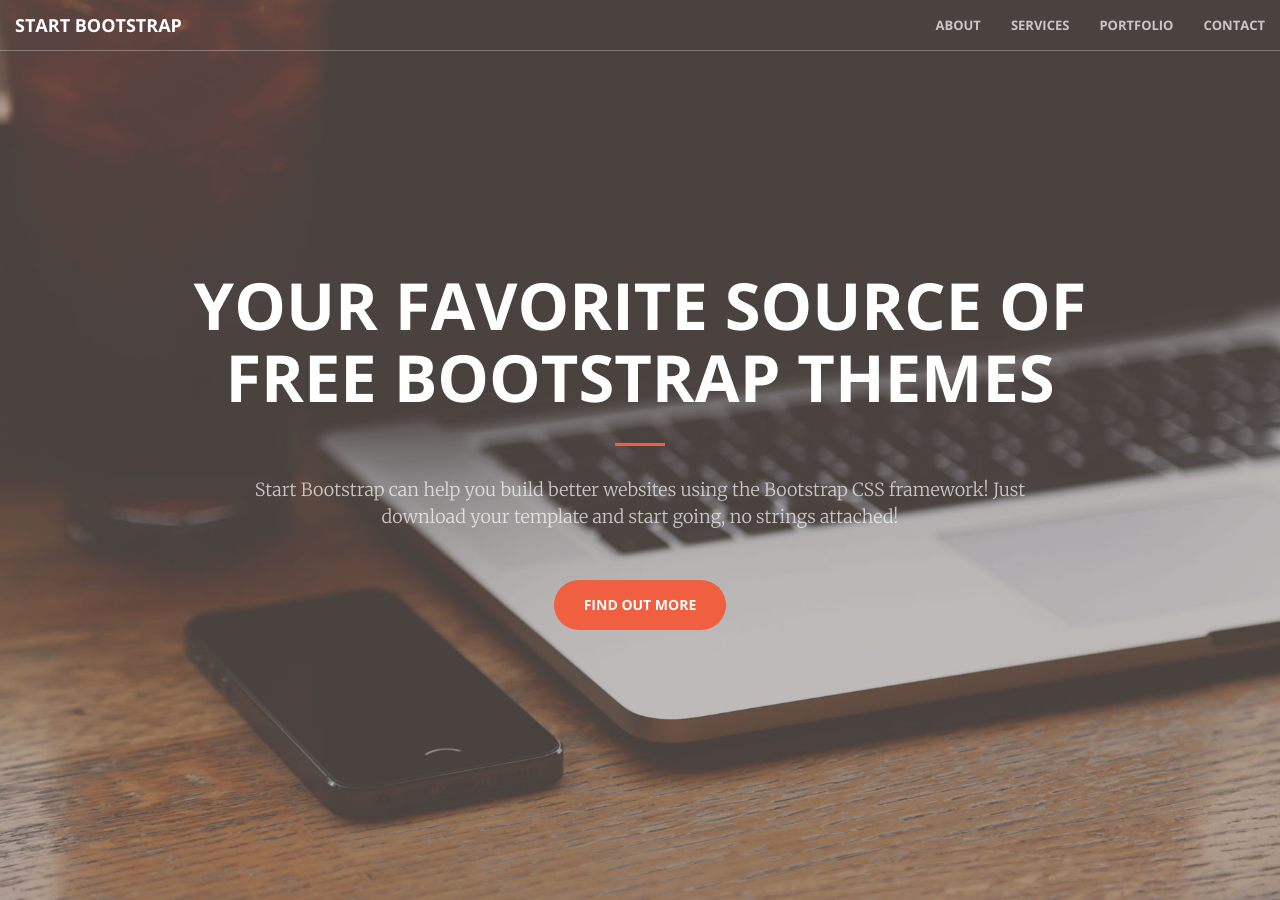
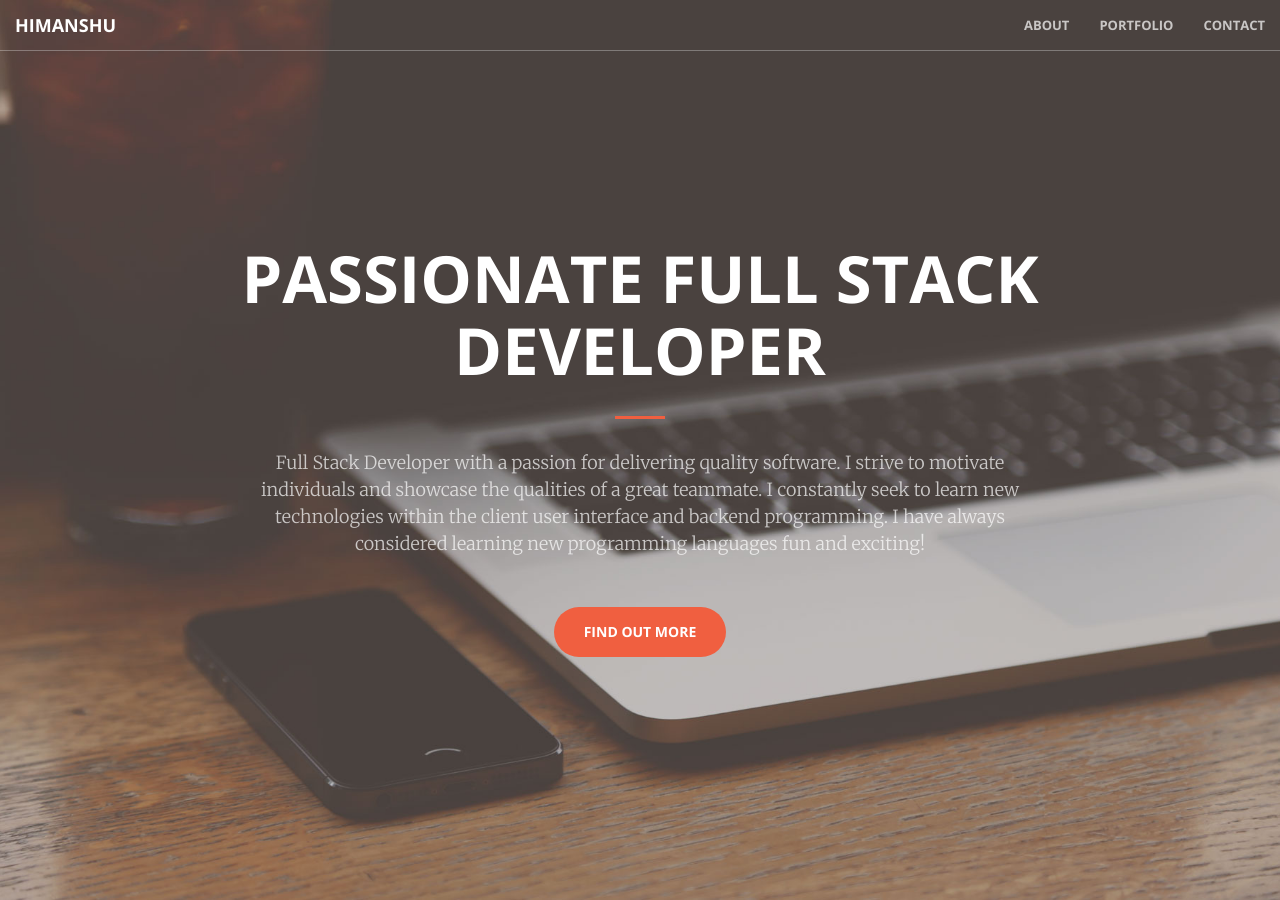
Before and after one commit to Himanshukumar30/Himanshu, a Jekyll site: the page built from index.html, in a window 1280 px wide and 900 px high. Built offline with Jekyll 4.4.1, drawn with Linux system fonts in a browser that asks for light colours.

Commit message:
updating header

```diff
--- a/_includes/header.html
+++ b/_includes/header.html
@@ -1,10 +1,18 @@
 <header>
-    <div class="header-content">
-        <div class="header-content-inner">
-            <h1>Your Favorite Source of Free Bootstrap Themes</h1>
-            <hr>
-            <p>Start Bootstrap can help you build better websites using the Bootstrap CSS framework! Just download your template and start going, no strings attached!</p>
-            <a href="#about" class="btn btn-primary btn-xl page-scroll">Find Out More</a>
-        </div>
+  <div class="header-content">
+    <div class="header-content-inner">
+      <h1>Passionate Full Stack Developer</h1>
+      <hr />
+      <p>
+        Full Stack Developer with a passion for delivering quality software. I
+        strive to motivate individuals and showcase the qualities of a great
+        teammate. I constantly seek to learn new technologies within the client
+        user interface and backend programming. I have always considered
+        learning new programming languages fun and exciting!
+      </p>
+      <a href="#about" class="btn btn-primary btn-xl page-scroll"
+        >Find Out More</a
+      >
     </div>
+  </div>
 </header>
--- a/_includes/nav.html
+++ b/_includes/nav.html
@@ -2,13 +2,18 @@
   <div class="container-fluid">
     <!-- Brand and toggle get grouped for better mobile display -->
     <div class="navbar-header">
-            <button type="button" class="navbar-toggle collapsed" data-toggle="collapse" data-target="#bs-example-navbar-collapse-1">
+      <button
+        type="button"
+        class="navbar-toggle collapsed"
+        data-toggle="collapse"
+        data-target="#bs-example-navbar-collapse-1"
+      >
         <span class="sr-only">Toggle navigation</span>
         <span class="icon-bar"></span>
         <span class="icon-bar"></span>
         <span class="icon-bar"></span>
       </button>
-            <a class="navbar-brand page-scroll" href="#page-top">Start Bootstrap</a>
+      <a class="navbar-brand page-scroll" href="#page-top">Himanshu</a>
     </div>
 
     <!-- Collect the nav links, forms, and other content for toggling -->
@@ -17,9 +22,9 @@
         <li>
           <a class="page-scroll" href="#about">About</a>
         </li>
-                <li>
+        <!-- <li>
                     <a class="page-scroll" href="#services">Services</a>
-                </li>
+                </li> -->
         <li>
           <a class="page-scroll" href="#portfolio">Portfolio</a>
         </li>
```
Lines whose indentation alone changed are shown as unchanged.
